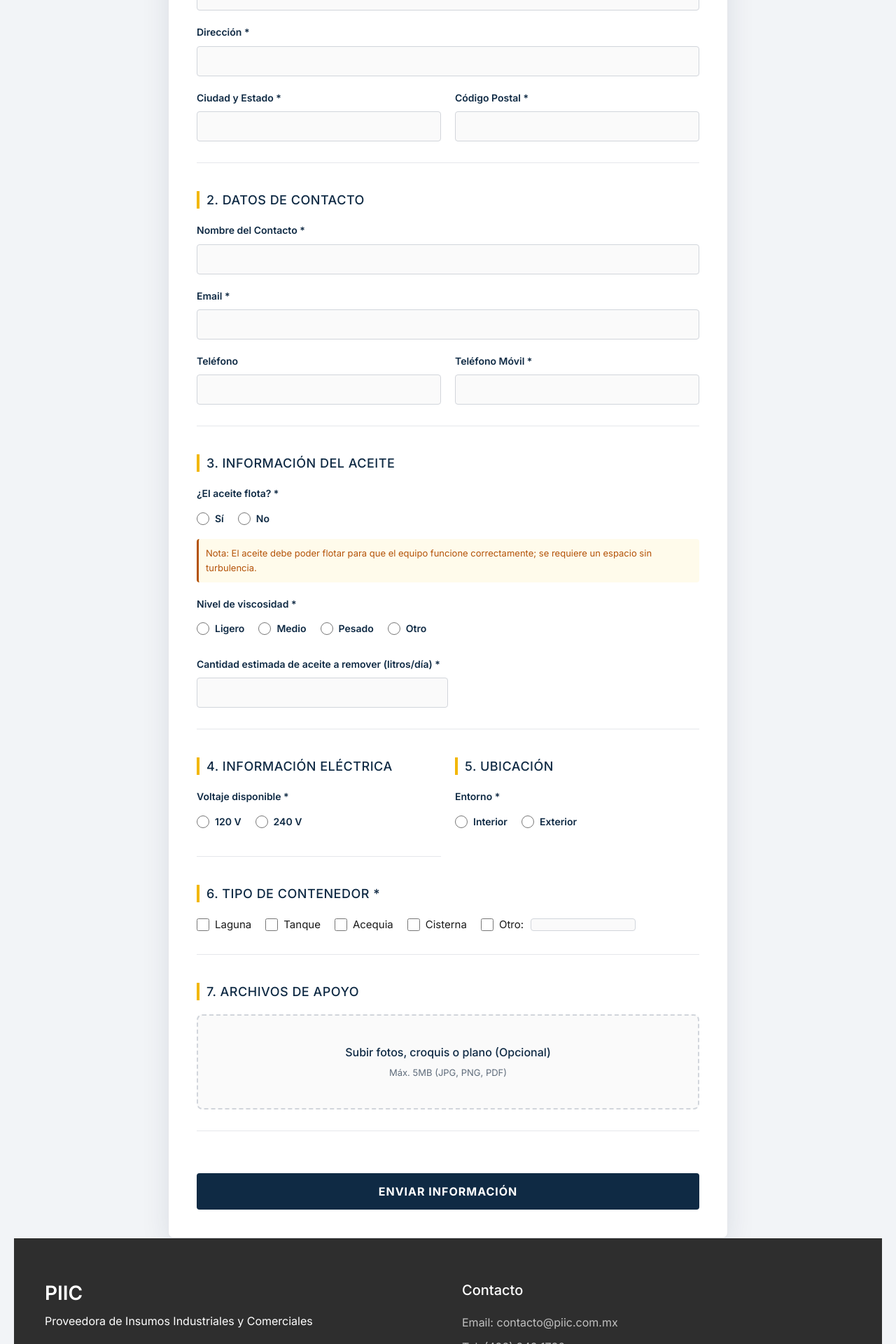
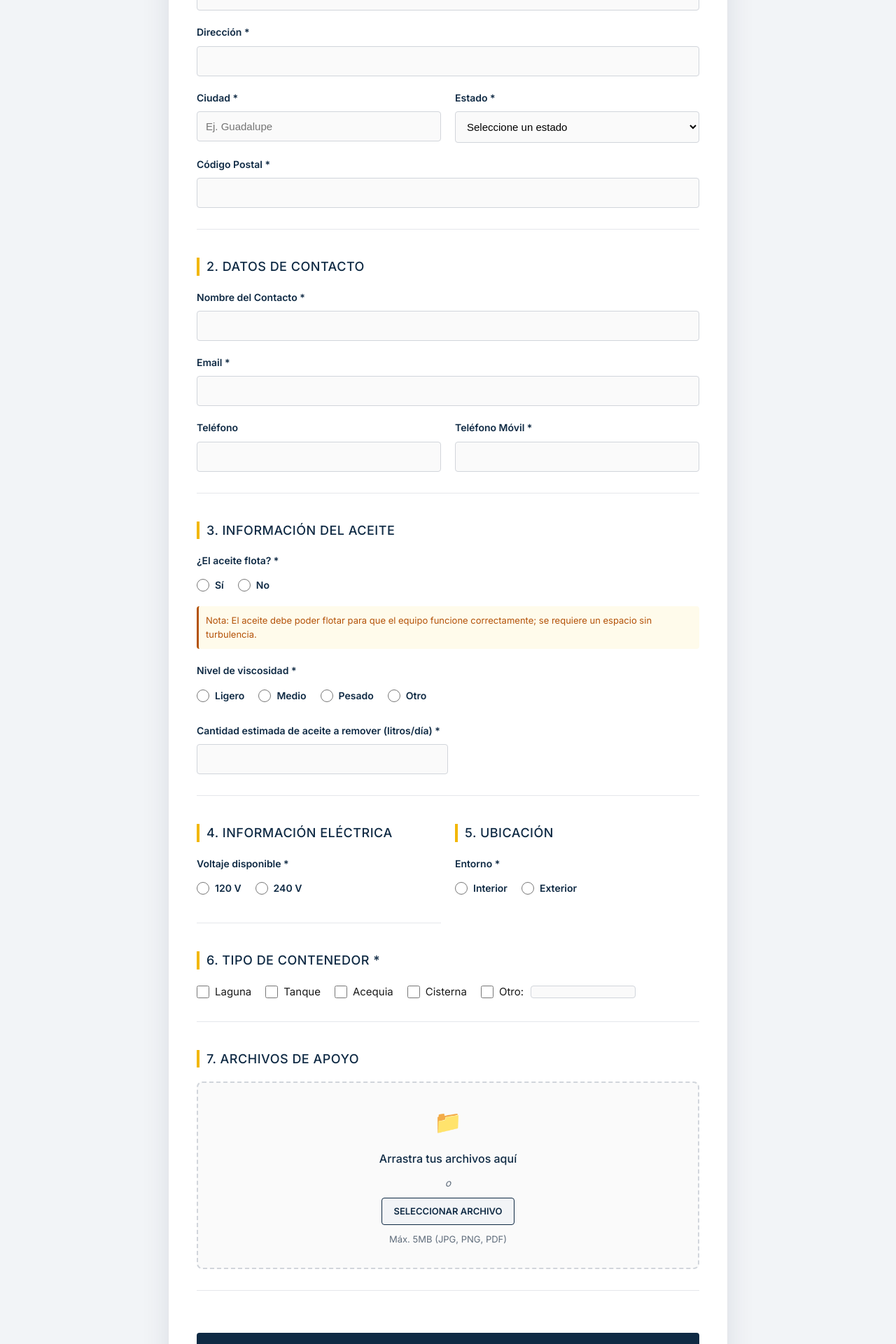
Before and after one commit to felipemiramontesr/piic, a React (Vite) app: page /cuestionario-oil-skimmers in a window 1280 px wide. Shown: the part 480-2400 px from the top of the page at 70% size. Built offline with nearby package versions, Linux system fonts and the light colour scheme.

Commit message:
feat: split city/state and implement drag-and-drop file upload in oil form

```diff
--- a/src/pages/OilSkimmersForm.css
+++ b/src/pages/OilSkimmersForm.css
@@ -156,28 +156,73 @@
 
 .file-upload-box {
     border: 2px dashed var(--color-input-border);
-    padding: 40px;
+    padding: 30px;
     text-align: center;
     border-radius: 8px;
-    cursor: pointer;
     transition: all 0.3s ease;
     background-color: #FAFAFA;
+    display: flex;
+    flex-direction: column;
+    align-items: center;
+    gap: 10px;
 }
 
-.file-upload-box:hover {
+.file-upload-box.drag-active {
     border-color: var(--color-accent);
     background-color: #FEFCE8;
+    transform: scale(1.01);
+}
+
+.file-upload-icon {
+    font-size: 32px;
+    margin-bottom: 5px;
+}
+
+.file-upload-divider {
+    font-size: 14px;
+    color: var(--color-text-secondary);
+    font-style: italic;
+}
+
+.btn-upload {
+    background-color: var(--color-bg);
+    border: 1px solid var(--color-primary);
+    color: var(--color-primary);
+    padding: 8px 16px;
+    border-radius: 4px;
+    font-size: 13px;
+    font-weight: 600;
+    cursor: pointer;
+    transition: all 0.2s ease;
+}
+
+.btn-upload:hover {
+    background-color: var(--color-primary);
+    color: var(--color-white);
+}
+
+.selected-file {
+    margin-top: 10px;
+    color: #059669;
+    font-weight: 600;
+    font-size: 14px;
+    padding: 5px 15px;
+    background: #ECFDF5;
+    border-radius: 20px;
+    display: flex;
+    align-items: center;
+    gap: 5px;
 }
 
 .file-upload-text {
     color: var(--color-primary);
     font-weight: 500;
+    font-size: 16px;
 }
 
 .file-upload-hint {
     color: var(--color-text-secondary);
     font-size: 13px;
-    margin-top: 5px;
 }
 
 .btn-submit {
--- a/src/pages/OilSkimmersForm.tsx
+++ b/src/pages/OilSkimmersForm.tsx
@@ -4,10 +4,19 @@ import Header from '../sections/Header';
 import Footer from '../sections/Footer';
 import './OilSkimmersForm.css';
 
+const MEXICAN_STATES = [
+    "Aguascalientes", "Baja California", "Baja California Sur", "Campeche", "Chiapas", "Chihuahua",
+    "Ciudad de México", "Coahuila", "Colima", "Durango", "Estado de México", "Guanajuato",
+    "Guerrero", "Hidalgo", "Jalisco", "Michoacán", "Morelos", "Nayarit", "Nuevo León", "Oaxaca",
+    "Puebla", "Querétaro", "Quintana Roo", "San Luis Potosí", "Sinaloa", "Sonora", "Tabasco",
+    "Tamaulipas", "Tlaxcala", "Veracruz", "Yucatán", "Zacatecas"
+];
+
 interface FormData {
     company_name: string;
     address: string;
-    city_state: string;
+    city: string;
+    state: string;
     zip_code: string;
     contact_name: string;
     email: string;
@@ -26,18 +35,19 @@ interface FormData {
 const initialFormState: FormData = {
     company_name: '',
     address: '',
-    city_state: '',
+    city: '',
+    state: '',
     zip_code: '',
     contact_name: '',
     email: '',
     phone: '',
     mobile_phone: '',
-    oil_floats: '', // No default
-    viscosity: '', // No default
+    oil_floats: '',
+    viscosity: '',
     viscosity_other: '',
     oil_amount: '',
-    voltage: '', // No default
-    location: '', // No default
+    voltage: '',
+    location: '',
     container_type: [],
     container_other: ''
 };
@@ -67,6 +77,31 @@ export default function OilSkimmersForm() {
     const handleFileChange = (e: ChangeEvent<HTMLInputElement>) => {
         if (e.target.files && e.target.files[0]) {
             setFile(e.target.files[0]);
+        }
+    };
+
+    const [isDragging, setIsDragging] = useState(false);
+
+    const handleDragOver = (e: React.DragEvent) => {
+        e.preventDefault();
+        setIsDragging(true);
+    };
+
+    const handleDragLeave = () => {
+        setIsDragging(false);
+    };
+
+    const handleDrop = (e: React.DragEvent) => {
+        e.preventDefault();
+        setIsDragging(false);
+        if (e.dataTransfer.files && e.dataTransfer.files[0]) {
+            const droppedFile = e.dataTransfer.files[0];
+            const validTypes = ['image/jpeg', 'image/png', 'application/pdf'];
+            if (validTypes.includes(droppedFile.type)) {
+                setFile(droppedFile);
+            } else {
+                alert('Solo se permiten archivos JPG, PNG o PDF.');
+            }
         }
     };
 
@@ -153,10 +188,19 @@ export default function OilSkimmersForm() {
                                     <input required name="address" value={formData.address} onChange={handleChange} type="text" className="form-input" />
                                 </div>
                                 <div className="form-group">
-                                    <label>Ciudad y Estado *</label>
-                                    <input required name="city_state" value={formData.city_state} onChange={handleChange} type="text" className="form-input" />
+                                    <label>Ciudad *</label>
+                                    <input required name="city" value={formData.city} onChange={handleChange} type="text" className="form-input" placeholder="Ej. Guadalupe" />
                                 </div>
                                 <div className="form-group">
+                                    <label>Estado *</label>
+                                    <select required name="state" value={formData.state} onChange={handleChange} className="form-input">
+                                        <option value="">Seleccione un estado</option>
+                                        {MEXICAN_STATES.map(state => (
+                                            <option key={state} value={state}>{state}</option>
+                                        ))}
+                                    </select>
+                                </div>
+                                <div className="form-group col-span-2">
                                     <label>Código Postal *</label>
                                     <input required name="zip_code" value={formData.zip_code} onChange={handleChange} type="text" className="form-input" />
                                 </div>
@@ -287,16 +331,26 @@ export default function OilSkimmersForm() {
                         {/* 7. Archivos */}
                         <section className="form-section">
                             <h3>7. Archivos de Apoyo</h3>
-                            <label className="file-upload-box" style={{ display: 'block' }}>
-                                <div className="file-upload-text">Subir fotos, croquis o plano (Opcional)</div>
+                            <div
+                                className={`file-upload-box ${isDragging ? 'drag-active' : ''}`}
+                                onDragOver={handleDragOver}
+                                onDragLeave={handleDragLeave}
+                                onDrop={handleDrop}
+                            >
+                                <div className="file-upload-icon">📁</div>
+                                <div className="file-upload-text">Arrastra tus archivos aquí</div>
+                                <div className="file-upload-divider">o</div>
+                                <label className="btn-upload">
+                                    SELECCIONAR ARCHIVO
+                                    <input type="file" name="attachment" onChange={handleFileChange} className="hidden" accept=".jpg,.jpeg,.png,.pdf" style={{ display: 'none' }} />
+                                </label>
                                 <div className="file-upload-hint">Máx. 5MB (JPG, PNG, PDF)</div>
-                                <input type="file" name="attachment" onChange={handleFileChange} className="hidden" accept=".jpg,.jpeg,.png,.pdf" style={{ display: 'none' }} />
                                 {file && (
-                                    <div style={{ marginTop: '10px', color: '#0F2A44', fontWeight: 'bold' }}>
-                                        Archivo seleccionado: {file.name}
+                                    <div className="selected-file">
+                                        <span>✓</span> {file.name}
                                     </div>
                                 )}
-                            </label>
+                            </div>
                         </section>
 
                         <button type="submit" disabled={isSubmitting} className="btn-submit">
```
Also changed, not shown: 1 other file (tests, documents, lock files or other folders).
